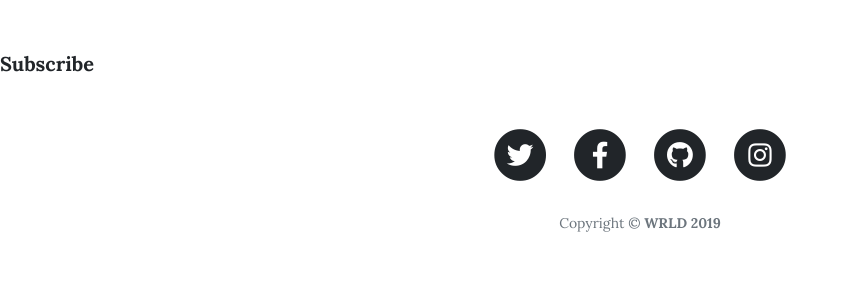
After one commit to cbitosc/HTF19-OwlCoders, a Django app: page /account/subscribe/ in a window 1280 px wide. The commit adds this page. Shown: the part 629-928 px from the top of the page, without its empty margins (0-849 px from the left). Run offline with Django 3.2, Linux system fonts and the light colour scheme; parts of the project's set-up code (start-up, migrations or seed data) failed here and were passed over; some libraries are stand-ins or nearby versions.

Commit message:
subscribe added

```diff
--- a/grad/accounts/models.py
+++ b/grad/accounts/models.py
@@ -9,6 +9,7 @@ class UserProfile(models.Model):
     city = models.CharField(max_length=50,default='')
     website = models.URLField(default='')
     image = models.ImageField(upload_to='accounts',default='accounts/user.png',blank = True)
+    subscribe = models.BooleanField(default = False)
     def __str__(self):
         return self.user.username
     def get_absolute_url(self):
--- /dev/null
+++ b/grad/accounts/templates/accounts/subscribe.html
@@ -0,0 +1,16 @@
+{% extends 'base.html' %}
+
+{% block head %}
+    <title>
+        Subscribe
+    </title>
+{% endblock %}
+
+{% block body %}
+
+
+    <a href="/account/subscribe/{{ request.user.id }}/"><b>Subscribe</b></a>
+
+
+
+{% endblock %}
--- a/grad/accounts/templates/base.html
+++ b/grad/accounts/templates/base.html
@@ -46,6 +46,9 @@
           </li>
           <li class="nav-item">
             <a class="nav-link" href="/skill/add-skill/">Add Skill</a>
+          </li>
+          <li class="nav-item">
+            <a class="nav-link" href="/account/subscribe/">Sub</a>
           </li>
           <li class="nav-item">
             <a class="nav-link" href="/account/profile">Profile</a>
--- a/grad/accounts/urls.py
+++ b/grad/accounts/urls.py
@@ -12,5 +12,8 @@ urlpatterns = [
     path('profile/edit/',views.edit_profile,name='edit_profile'),
     path('change-password/',views.change_password,name='change_password'),
     path('profile/<int:id>/',views.view_profile,name="profile-detail"),
+    path('subscribe/',views.sub,name='sub'),
+    path('subscribe/<int:id>/',views.subscribe,name='subscribe'),
+    path('sub-success/',views.sub_success,name='sub-success'),
     # path('test/',views.test_view,name = 'test'),
 ]
--- a/grad/accounts/views.py
+++ b/grad/accounts/views.py
@@ -59,3 +59,16 @@ def change_password(request):
 def view_profile(request,id):
     post= get_object_or_404(UserProfile, user_id=id)
     return render(request,'accounts/view_profile.html',{'post':post})
+
+def subscribe(request,id):
+        post = get_object_or_404(UserProfile,user_id = id)
+        post.subscribe = True
+        post.save()
+        return redirect('/forum/')
+
+
+def sub_success(request):
+    return render(request,'accounts/sub_success.html')
+
+def sub(request):
+    return render(request,'accounts/subscribe.html')
```
Also changed, not shown: grad/accounts/templates/accounts/sub_success.html (added, +16 -0 lines), grad/accounts/migrations/0016_userprofile_subscribe.py (added), grad/db.sqlite3.
